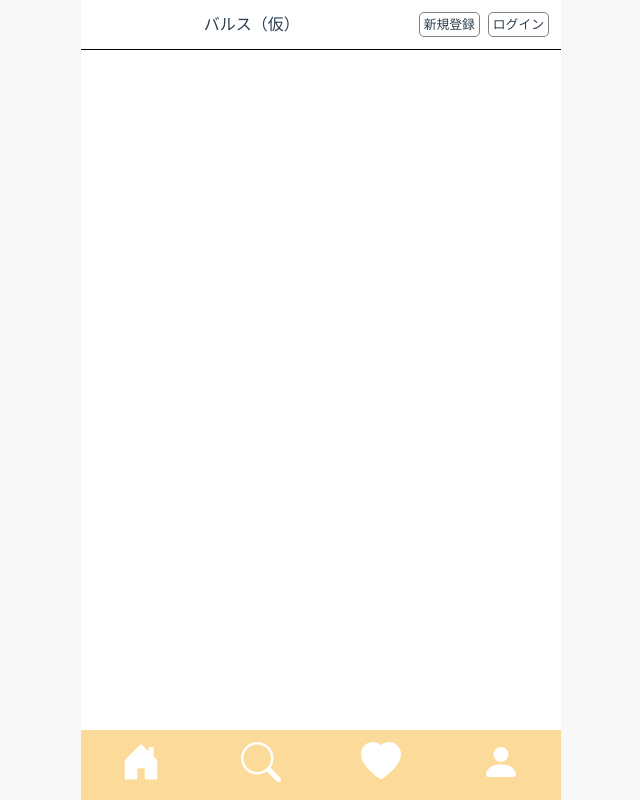
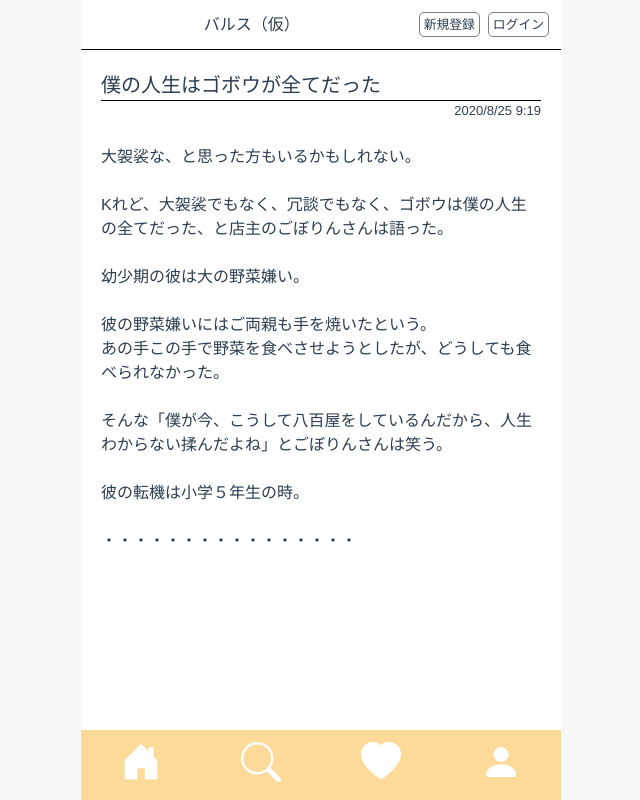
Before and after one commit to gyuta/social_creators_b, a Vue app: page /story/1 in a window 1280 px wide. Shown: the whole page, without its empty margins (319-959 px from the left). Built offline with nearby package versions, Linux system fonts and the light colour scheme; no server answers; what vue-croppa would draw is missing.

Commit message:
ストーリーページのハリボテを追加

```diff
--- a/src/router/index.js
+++ b/src/router/index.js
@@ -47,6 +47,11 @@ const routes = [
     component: () => import('../views/Stores.vue')
   },
   {
+    path: '/story/:id',
+    name: 'story',
+    component: () => import('../views/Story.vue')
+  },
+  {
     path: '/',
     name: 'main',
     component: Main
--- a/src/views/StoreDetail.vue
+++ b/src/views/StoreDetail.vue
@@ -30,7 +30,7 @@
             <div class="item">ニックネーム：ごぼりん</div>
             <div class="item">好きなこと・趣味：ゴボウ</div>
             <div class="item">ひとこと：ゴボウならいつでも安くします！</div>
-            <div class="item">ストーリー:「僕の人生はゴボウが全てだった」</div>
+            <div class="item" @click='story()' style='cursor: pointer'>ストーリー:<br>「僕の人生はゴボウが全てだった」</div>
           </div>
       </div>
     </div>
@@ -124,6 +124,9 @@ export default {
       })
   },
   methods: {
+    story() {
+      this.$router.push({name: 'story', params: {'id': this.id}})
+    },
     sendComment() {
       if (!this.loginUser) {
         alert('ログインしてください')
--- /dev/null
+++ b/src/views/Story.vue
@@ -0,0 +1,60 @@
+<template>
+  <div>
+    <div class="main">
+      <div class="title">
+        僕の人生はゴボウが全てだった
+      </div>
+      <div class="date">
+        2020/8/25 9:19
+      </div>
+      <div class="body">
+        {{ body }}
+      </div>
+    </div>
+  </div>
+</template>
+
+<script>
+export default {
+  name: 'Story',
+  data() {
+    return {
+      body: `
+        大袈裟な、と思った方もいるかもしれない。
+
+Kれど、大袈裟でもなく、冗談でもなく、ゴボウは僕の人生の全てだった、と店主のごぼりんさんは語った。
+
+幼少期の彼は大の野菜嫌い。
+
+彼の野菜嫌いにはご両親も手を焼いたという。
+あの手この手で野菜を食べさせようとしたが、どうしても食べられなかった。
+
+そんな「僕が今、こうして八百屋をしているんだから、人生わからない揉んだよね」とごぼりんさんは笑う。
+
+彼の転機は小学５年生の時。
+
+・・・・・・・・・・・・・・・・`
+    }
+  }
+}
+</script>
+
+<style lang='scss' scoped>
+.main {
+  padding: 20px;
+
+  .title {
+    border-bottom: black solid 1px;
+    font-size: 20px;
+  }
+
+  .date {
+    text-align: right;
+    font-size: 13px;
+  }
+
+  .body {
+    white-space: pre-line;
+  }
+}
+</style>
```
